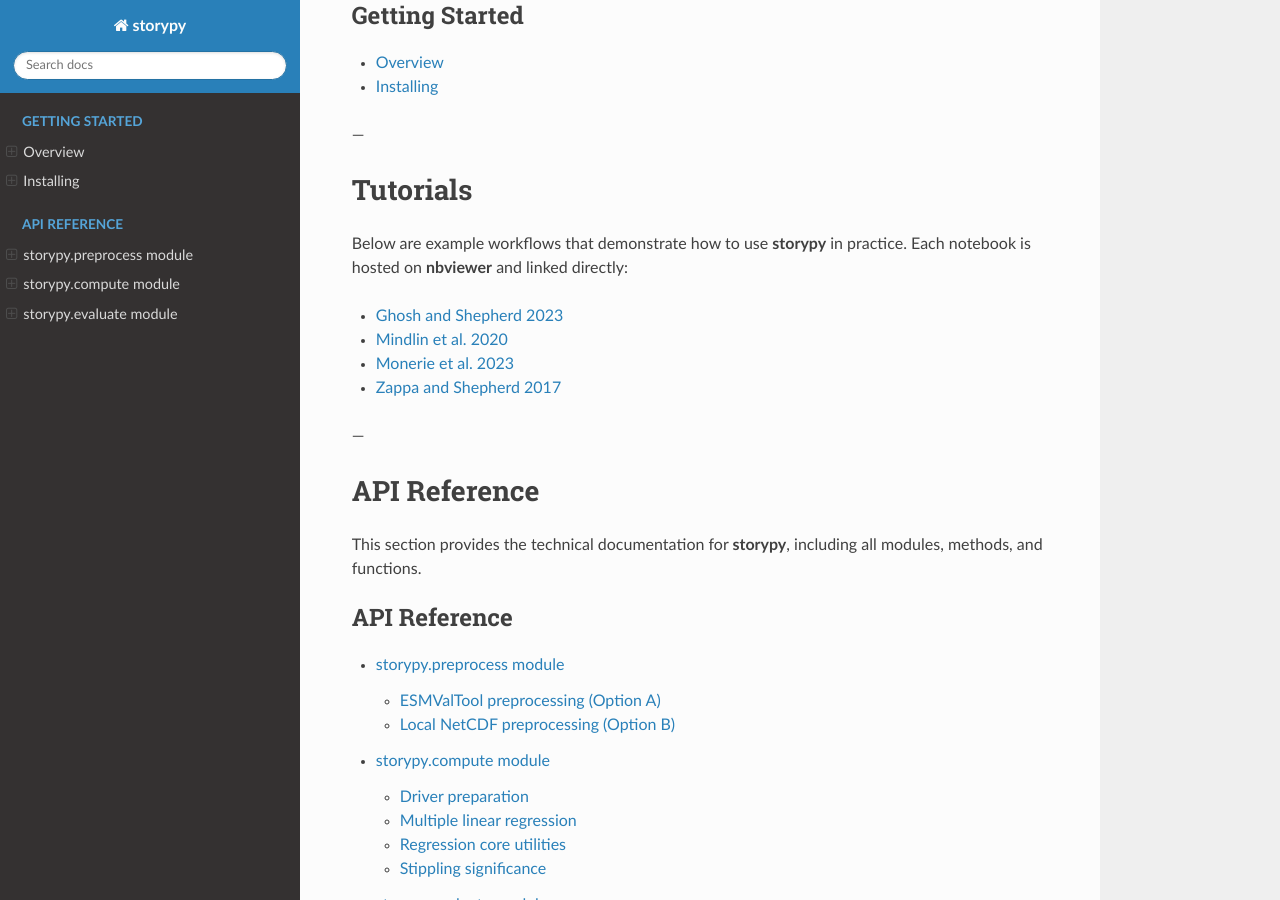
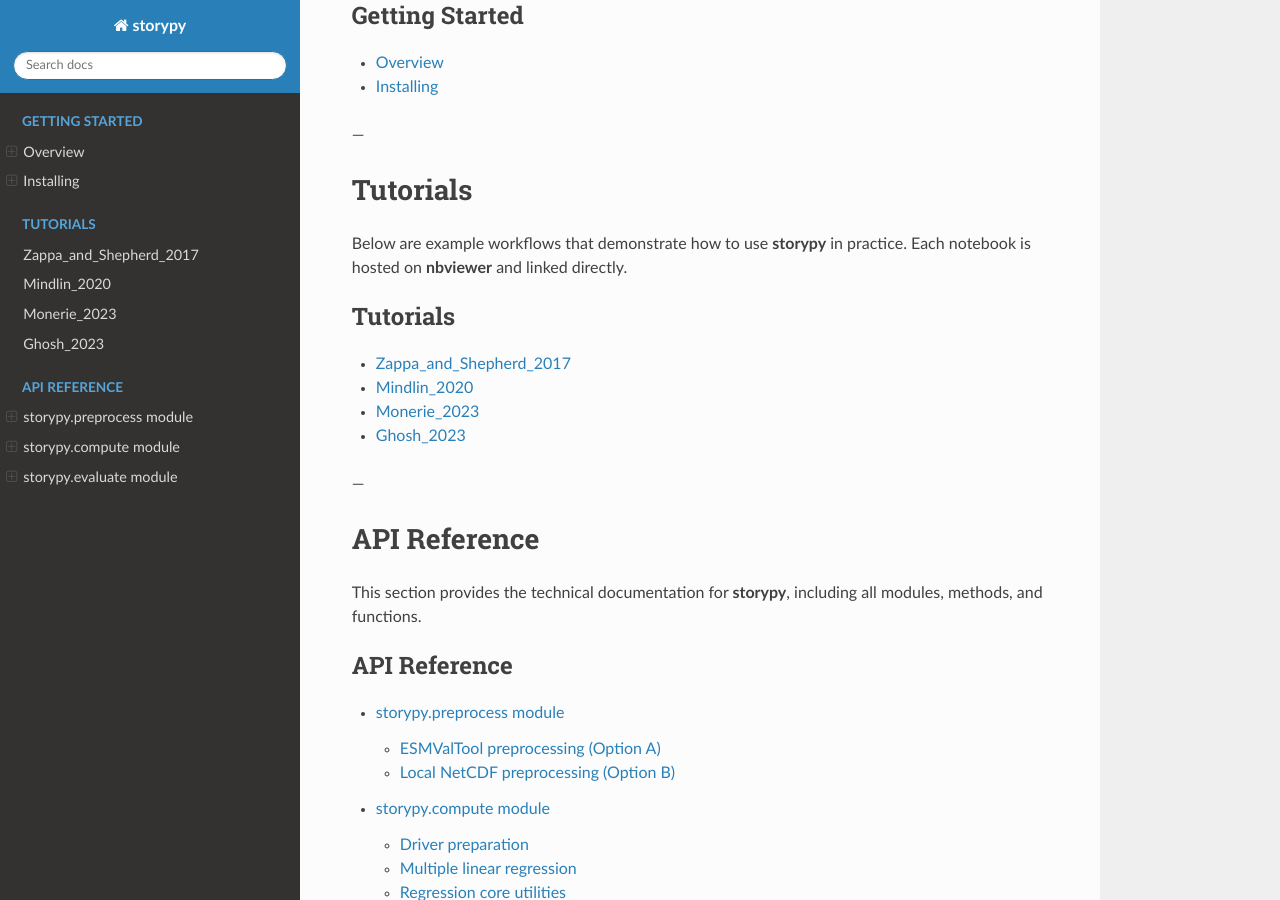
Before and after one commit to LIM-Climate-Causality/storypy, a Sphinx documentation site: the page built from docs/source/index.rst, in a window 1280 px wide and 900 px high, scrolled down 1018 px. Built offline with Sphinx 7.4.7 and the Read the Docs theme 3.1.0, drawn with Linux system fonts in a browser that asks for light colours; pages that are not in the unit, such as notebooks, are missing from menus.

Commit message:
Updated documentation index file

```diff
--- a/docs/source/index.rst
+++ b/docs/source/index.rst
@@ -45,12 +45,17 @@ These pages will help you install and use **storypy** for the first time.
 Tutorials
 =========
 
-Below are example workflows that demonstrate how to use **storypy** in practice. Each notebook is hosted on **nbviewer** and linked directly:
+Below are example workflows that demonstrate how to use **storypy** in practice.
+Each notebook is hosted on **nbviewer** and linked directly.
 
-- `Ghosh and Shepherd 2023 <https://nbviewer.org/github/LIM-Climate-Causality/storypy/blob/main/notebooks/sp_ghosh_2023.ipynb>`_
-- `Mindlin et al. 2020 <https://nbviewer.org/github/LIM-Climate-Causality/storypy/blob/main/notebooks/sp_mindlin_2020.ipynb>`_
-- `Monerie et al. 2023 <https://nbviewer.org/github/LIM-Climate-Causality/storypy/blob/main/notebooks/sp_monerie_2023.ipynb>`_
-- `Zappa and Shepherd 2017 <https://nbviewer.org/github/LIM-Climate-Causality/storypy/blob/main/notebooks/sp_zs_2017.ipynb>`_
+.. toctree::
+   :maxdepth: 1
+   :caption: Tutorials
+
+   Zappa_and_Shepherd_2017 <https://nbviewer.org/github/LIM-Climate-Causality/storypy/blob/main/notebooks/sp_zs_2017.ipynb>
+   Mindlin_2020 <https://nbviewer.org/github/LIM-Climate-Causality/storypy/blob/main/notebooks/sp_mindlin_2020.ipynb>
+   Monerie_2023 <https://nbviewer.org/github/LIM-Climate-Causality/storypy/blob/main/notebooks/sp_monerie_2023.ipynb>
+   Ghosh_2023 <https://nbviewer.org/github/LIM-Climate-Causality/storypy/blob/main/notebooks/sp_ghosh_2023.ipynb>
 
 ---
 
```
